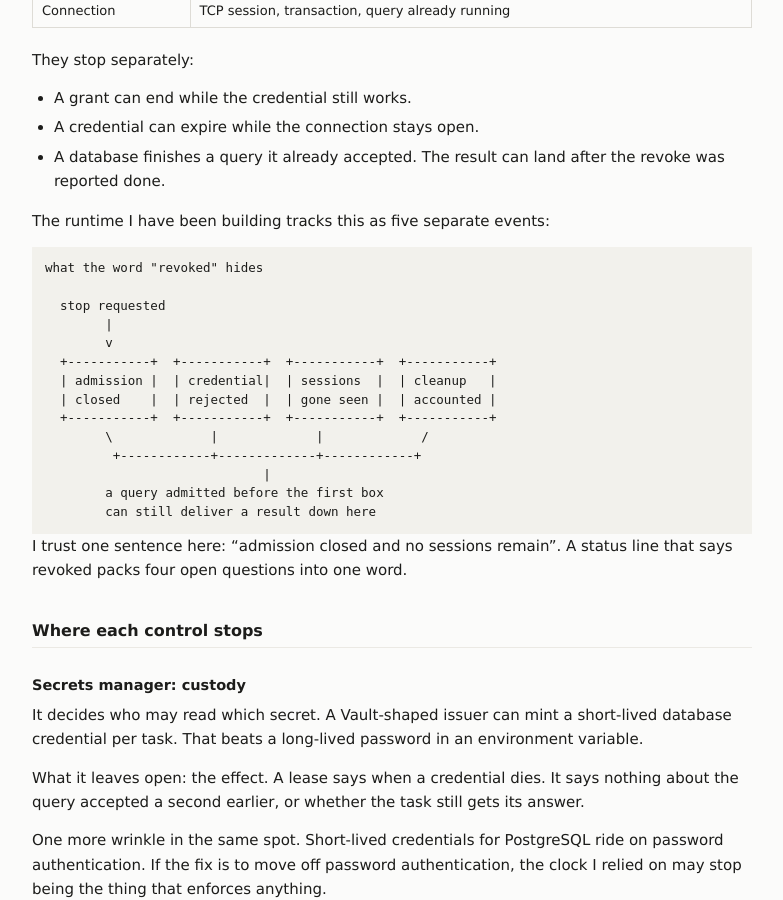
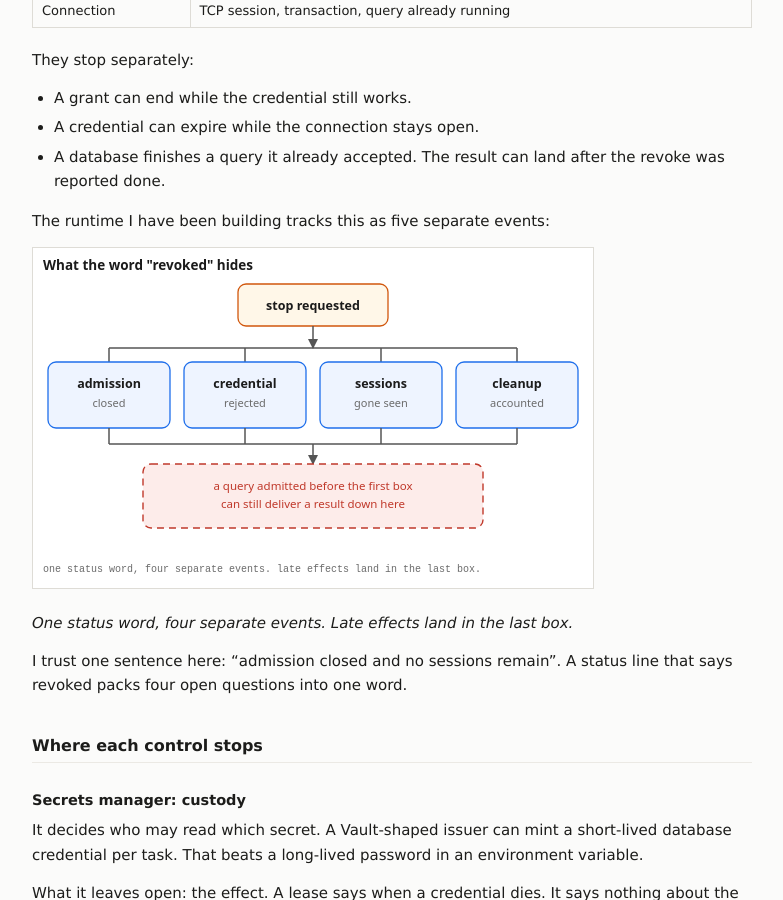
Before and after one commit to bhanuharya/bhanuharya.github.io, a Jekyll site: the page built from _posts/2026-09-21-agent-task-scoped-access.md, in a window 1280 px wide and 900 px high, scrolled down 701 px. Shown: the whole window, without its empty margins (248-1031 px from the left). Built offline with Jekyll 4.4.1, drawn with Linux system fonts in a browser that asks for light colours; some of the changed text lies outside the part shown.

Commit message:
post: replace revoked ascii flow with svg figure in house style

````diff
--- a/_posts/2026-09-21-agent-task-scoped-access.md
+++ b/_posts/2026-09-21-agent-task-scoped-access.md
@@ -34,22 +34,9 @@ They stop separately:
 
 The runtime I have been building tracks this as five separate events:
 
-```text
-what the word "revoked" hides
+![What the word revoked hides](/assets/img/revoked-lifecycle.svg)
 
-  stop requested
-        |
-        v
-  +-----------+  +-----------+  +-----------+  +-----------+
-  | admission |  | credential|  | sessions  |  | cleanup   |
-  | closed    |  | rejected  |  | gone seen |  | accounted |
-  +-----------+  +-----------+  +-----------+  +-----------+
-        \             |             |             /
-         +------------+-------------+------------+
-                             |
-        a query admitted before the first box
-        can still deliver a result down here
-```
+*One status word, four separate events. Late effects land in the last box.*
 
 I trust one sentence here: "admission closed and no sessions remain". A status line that says revoked packs four open questions into one word.
 
````
Also changed, not shown: assets/img/revoked-lifecycle.png (added), assets/img/revoked-lifecycle.svg (added).
